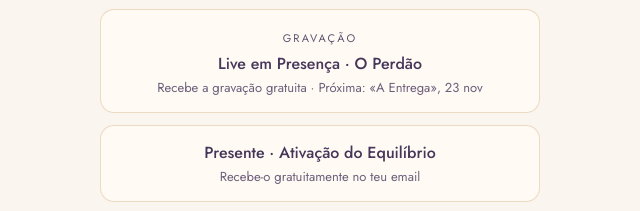
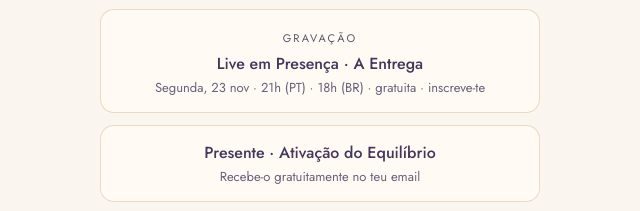
Before and after one commit to JCPaliteiro/links, a plain HTML site: page index.html in a window 1280 px wide. Shown: the part 478-689 px from the top of the page, 320-960 px from the left. Drawn offline with nearby package versions, Linux system fonts and the light colour scheme.

Commit message:
Links: botão das Lives passa para a inscrição na Live A Entrega (23 nov)
Co-Authored-By: Claude Opus 5.5 <noreply@anthropic.com>
Claude-Session: https://claude.ai/code/session_015hqn14YS56yEuAoAK2bkou

```diff
--- a/index.html
+++ b/index.html
@@ -93,8 +93,8 @@ footer a{color:var(--gold);text-decoration:none;letter-spacing:.06em}
     </a>
     <a class="btn" data-o href="https://lives.joaopaliteiro.com/">
       <span class="tag">Gravação</span>
-      <b>Live em Presença · O Perdão</b>
-      <small>Recebe a gravação gratuita · Próxima: «A Entrega», 23 nov</small>
+      <b>Live em Presença · A Entrega</b>
+      <small>Segunda, 23 nov · 21h (PT) · 18h (BR) · gratuita · inscreve-te</small>
     </a>
     <a class="btn" data-o href="https://dashboard.mailerlite.com/forms/909226/200523205818976052/share">
       <b>Presente · Ativação do Equilíbrio</b>
```
